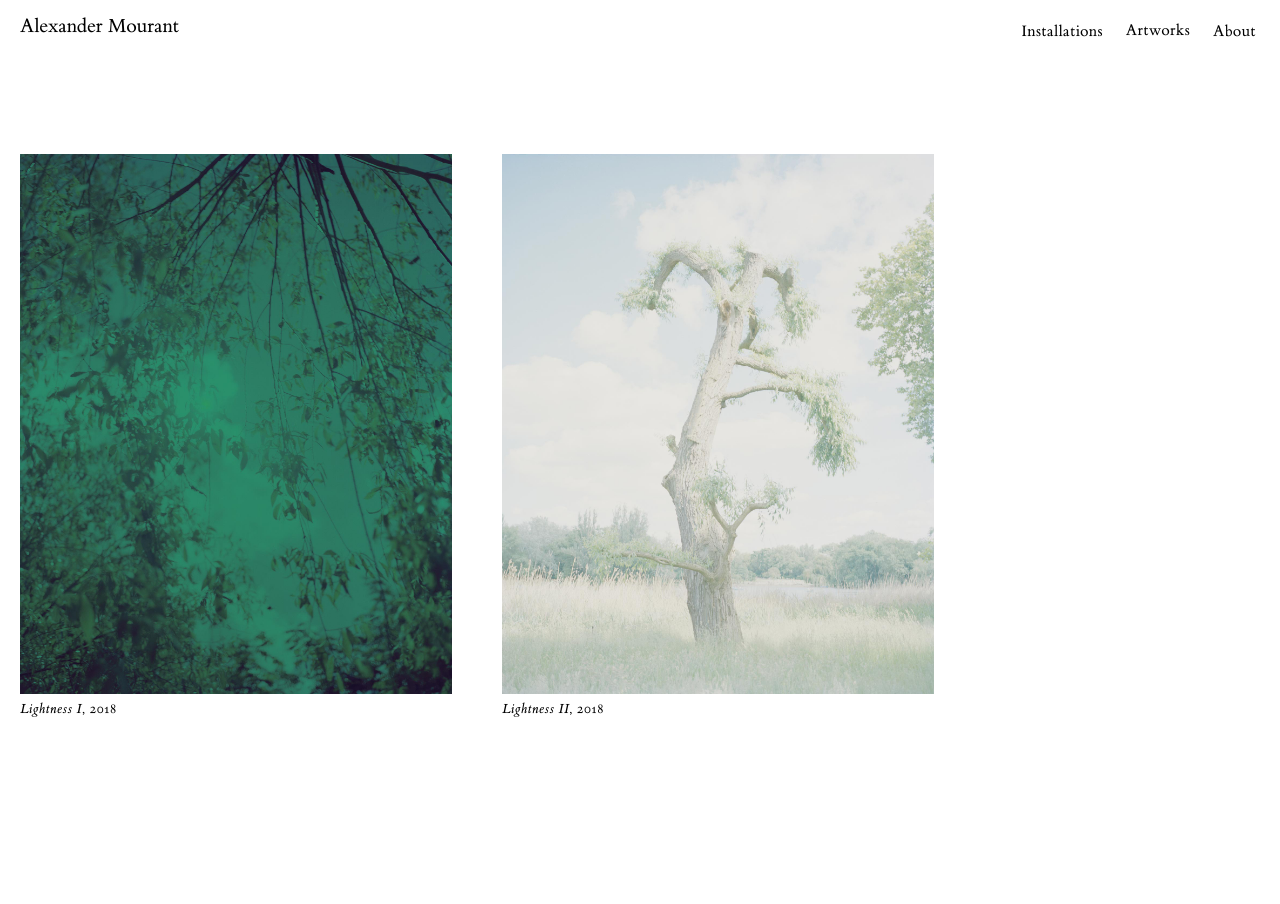
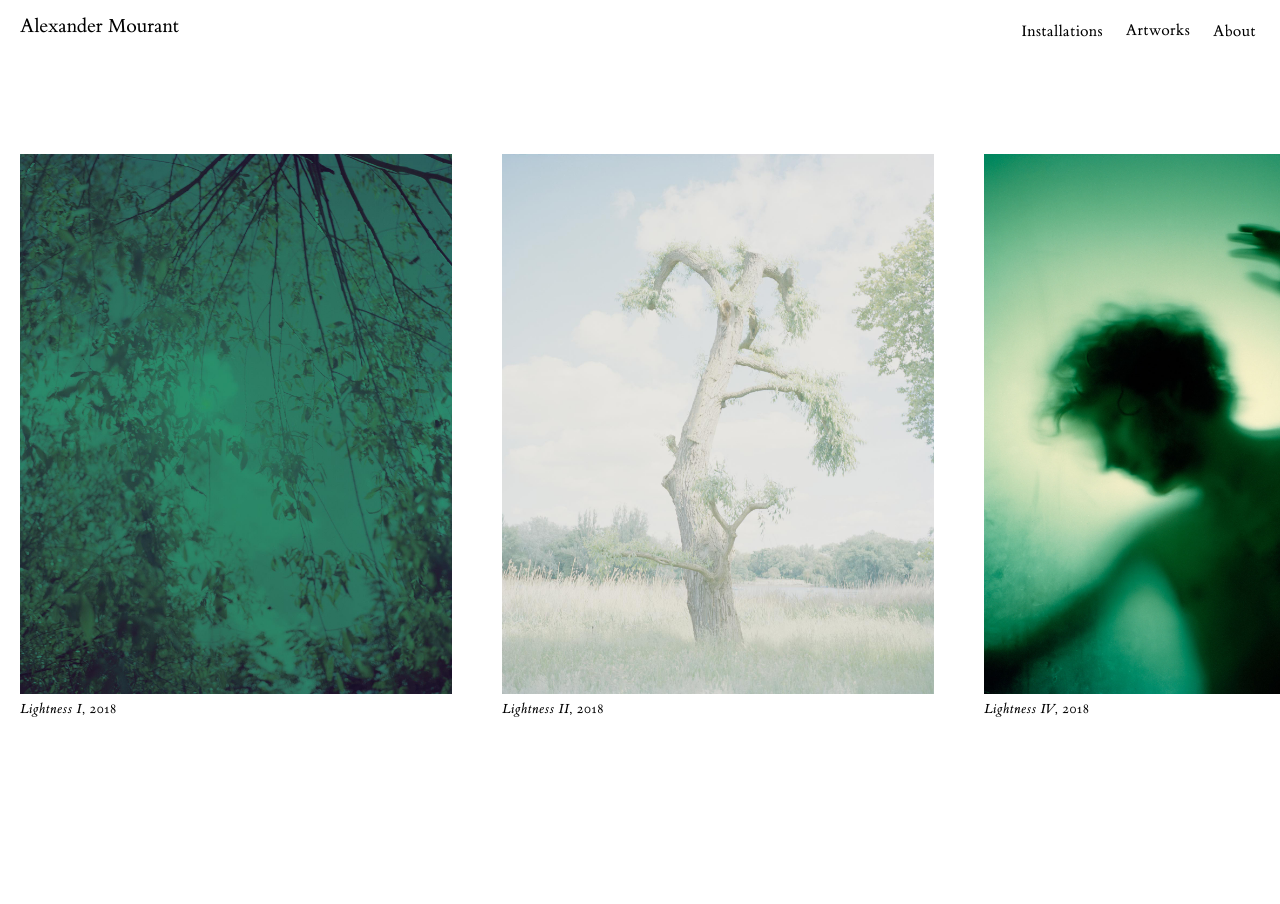
Before and after one commit to HarryFischer/alexandermourant, a Jekyll site: the page built from the-lightness.markdown, in a window 1280 px wide. Built offline with Jekyll 4.4.1, drawn with Linux system fonts in a browser that asks for light colours.

Commit message:
Updated The Lightness

```diff
--- a/the-lightness.markdown
+++ b/the-lightness.markdown
@@ -15,5 +15,11 @@ Content:
   image-size: medium
   image-position: middle
   image-margin-right: xsmall
+- image: "/uploads/Lightness%20IV,%202018.jpg"
+  video:
+  caption-text: "*Lightness IV*, 2018"
+  image-size: medium
+  image-position: middle
+  image-margin-right: xsmall
 layout: project
 ---
```
